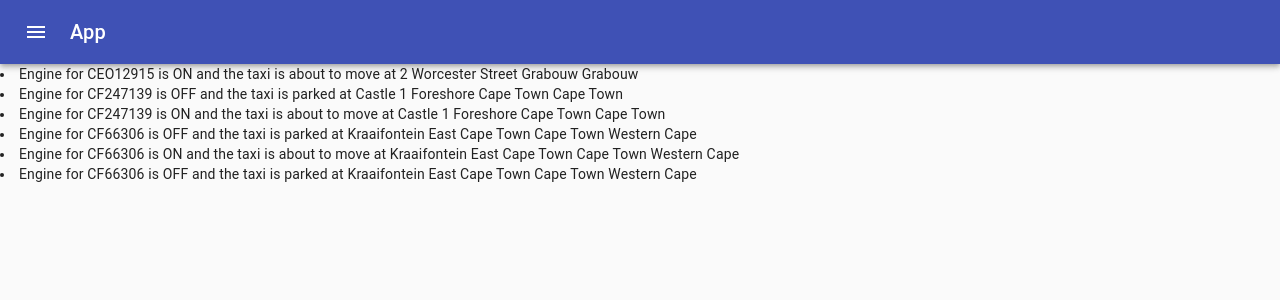
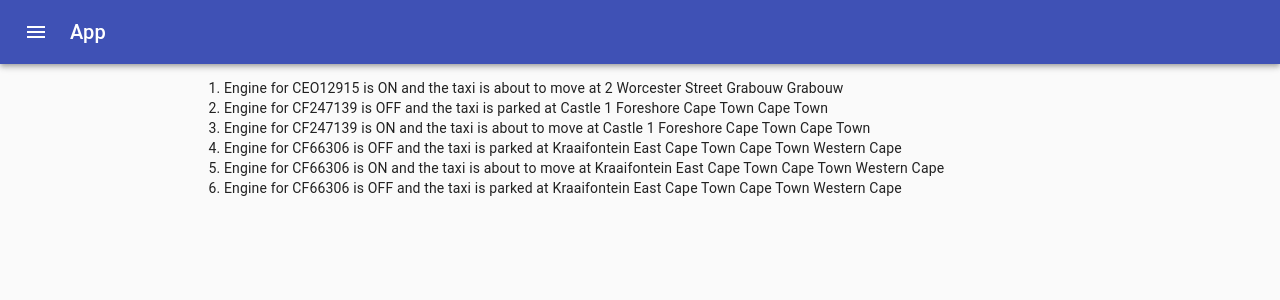
Before and after one commit to makhosi6/zealous-rain, a React (Create React App) app: page /messages in a window 1280 px wide. Shown: the top 300 px of the page. Built offline with nearby package versions, Linux system fonts and the light colour scheme.

Commit message:
Friday 06/18/2021 18:43 - Mssgs

```diff
--- a/src/comp/utilities/Speeeddial.js
+++ b/src/comp/utilities/Speeeddial.js
@@ -1,7 +1,8 @@
 import React, { Component } from "react";
 import Fab from "@material-ui/core/Fab";
 import Mail from "@material-ui/icons/Mail";
-import { Link } from 'react-router-dom';
+import Link from '@material-ui/core/Link';
+
 
 export default class Speeeddial extends Component {
   render() {
@@ -9,10 +10,10 @@ export default class Speeeddial extends Component {
       <Fab
         variant="extended"
         style={{ position: "absolute", bottom: "20px", right: "20px" }} >
-        {/* <Link to="/messages"> */}
+        <Link href="/messages" color="inherit">
           <Mail style={{marginRight: "10px"}}/>
           Messages
-        {/* </Link> */}
+        </Link>
       </Fab>
     );
   }
--- a/src/pages/Messages.js
+++ b/src/pages/Messages.js
@@ -1,48 +1,55 @@
-import React, { Component } from 'react'
+import React, { Component } from "react";
+import { Container } from '@material-ui/core';
 
 export default class Messages extends Component {
   render() {
     return (
-            <>
-               {
-                   mssg.map(x => <li>{x.message}</li>)
-               }
-            </>
-        )
+      <Container maxWidth="md">
+        <ol>
+          {mssgs.map((x) => (
+            <li>{x.message}</li>
+          ))}
+        </ol>
+      </Container>
+    );
   }
 }
 
-
-
-let mssg = [
+let mssgs = [
   {
-        "message": "Engine for CEO12915 is ON and the taxi is about to move  at  2 Worcester Street Grabouw Grabouw",
-        "subject": "Engine ON for CEO12915",
-        "display": "15-Jun"
+    message:
+      "Engine for CEO12915 is ON and the taxi is about to move  at  2 Worcester Street Grabouw Grabouw",
+    subject: "Engine ON for CEO12915",
+    display: "15-Jun",
   },
   {
-        "message": "Engine for CF247139 is OFF and the taxi is parked  at  Castle 1 Foreshore Cape Town Cape Town",
-        "subject": "Engine OFF for CF247139",
-        "display": "15-Jun"
+    message:
+      "Engine for CF247139 is OFF and the taxi is parked  at  Castle 1 Foreshore Cape Town Cape Town",
+    subject: "Engine OFF for CF247139",
+    display: "15-Jun",
   },
   {
-        "message": "Engine for CF247139 is ON and the taxi is about to move  at  Castle 1 Foreshore Cape Town Cape Town",
-        "subject": "Engine ON for CF247139",
-        "display": "15-Jun"
+    message:
+      "Engine for CF247139 is ON and the taxi is about to move  at  Castle 1 Foreshore Cape Town Cape Town",
+    subject: "Engine ON for CF247139",
+    display: "15-Jun",
   },
   {
-        "message": "Engine for CF66306 is OFF and the taxi is parked  at  Kraaifontein East Cape Town Cape Town Western Cape",
-        "subject": "Engine OFF for CF66306",
-        "display": "15-Jun"
+    message:
+      "Engine for CF66306 is OFF and the taxi is parked  at  Kraaifontein East Cape Town Cape Town Western Cape",
+    subject: "Engine OFF for CF66306",
+    display: "15-Jun",
   },
   {
-        "message": "Engine for CF66306 is ON and the taxi is about to move  at  Kraaifontein East Cape Town Cape Town Western Cape",
-        "subject": "Engine ON for CF66306",
-        "display": "15-Jun"
+    message:
+      "Engine for CF66306 is ON and the taxi is about to move  at  Kraaifontein East Cape Town Cape Town Western Cape",
+    subject: "Engine ON for CF66306",
+    display: "15-Jun",
   },
   {
-        "message": "Engine for CF66306 is OFF and the taxi is parked  at  Kraaifontein East Cape Town Cape Town Western Cape",
-        "subject": "Engine OFF for CF66306",
-        "display": "15-Jun"
-      }
-]
+    message:
+      "Engine for CF66306 is OFF and the taxi is parked  at  Kraaifontein East Cape Town Cape Town Western Cape",
+    subject: "Engine OFF for CF66306",
+    display: "15-Jun",
+  },
+];
```
Also changed, not shown: src/comp/Message.js (added, +36 -0 lines). Lines whose indentation alone changed are shown as unchanged.
